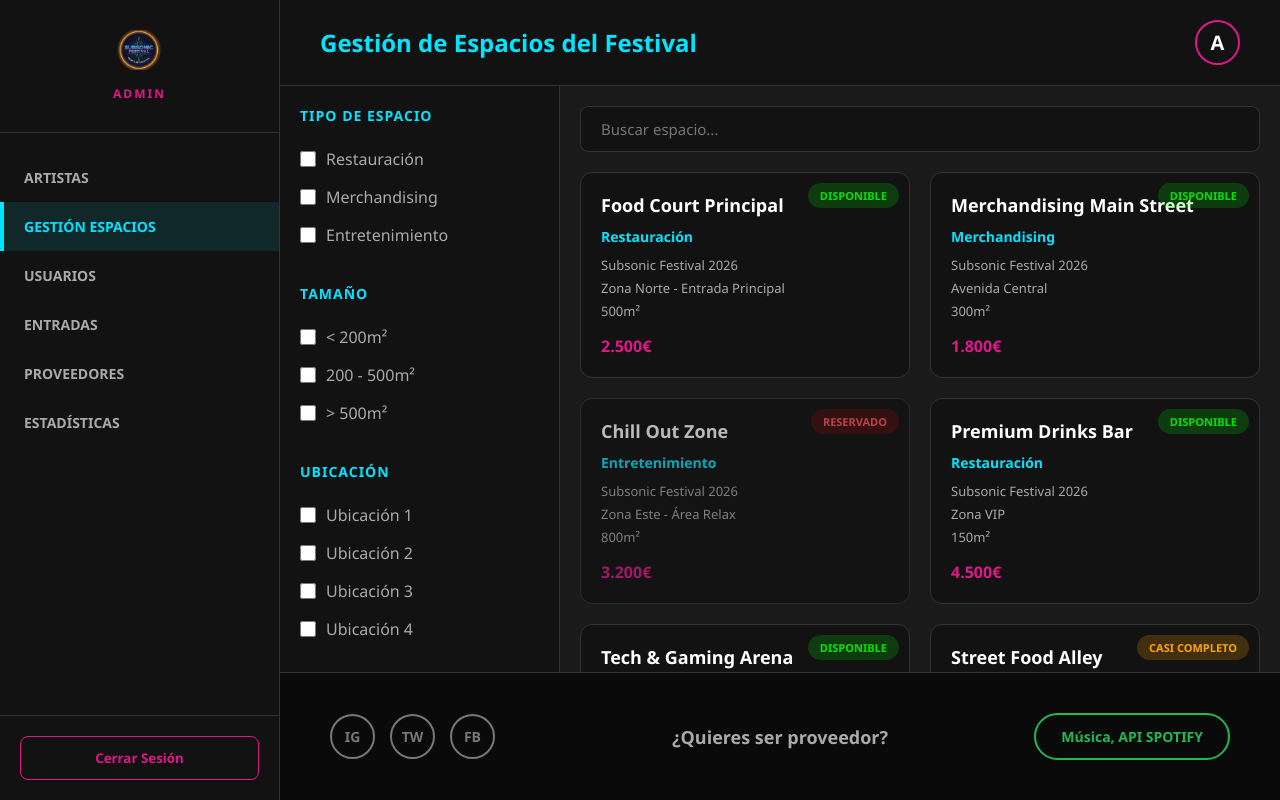
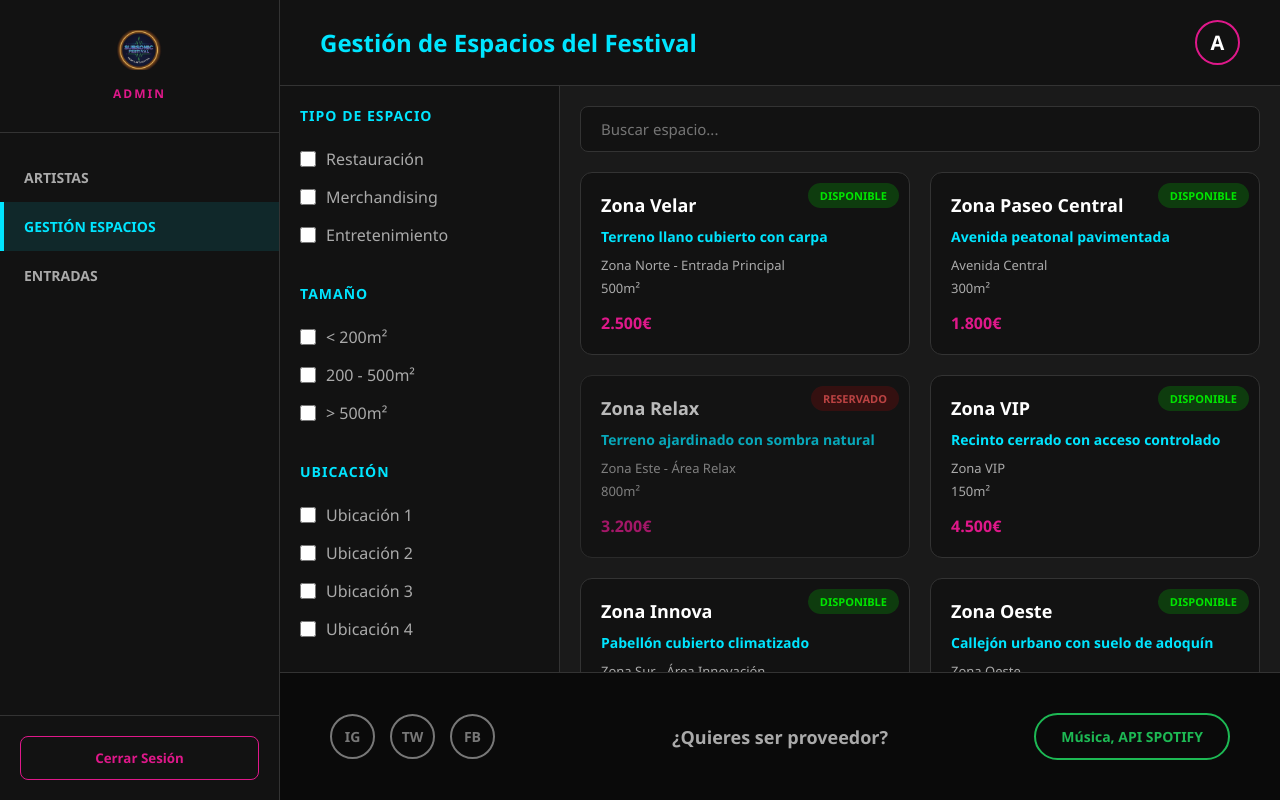
Before and after one commit to antonioRodriguez7/Proyecto-PI-Fronted, a React (Vite) app: page /perfil-admin in a window 1280 px wide. Both pictures are taken after a click on the button "GESTIÓN ESPACIOS". Built offline with nearby package versions, Linux system fonts and the light colour scheme.

Commit message:
Rediseño ventana gestion administrador

```diff
--- a/src/pages/Perfil_Admin/Perfil_Admin.css
+++ b/src/pages/Perfil_Admin/Perfil_Admin.css
@@ -125,7 +125,7 @@
     border: 1px solid #333;
     border-radius: 15px;
     padding: 40px;
-    box-shadow: 0 10px 30px rgba(0,0,0,0.5);
+    box-shadow: 0 10px 30px rgba(0, 0, 0, 0.5);
 }
 
 .form-title {
@@ -242,11 +242,13 @@
     }
 }
 
-    .espacios-container {
+.espacios-container {
     display: flex;
-    flex: 1;          /* ocupa el espacio disponible en admin-main */
-    min-height: 0;    /* CLAVE para que el overflow funcione bien */
-    }
+    flex: 1;
+    /* ocupa el espacio disponible en admin-main */
+    min-height: 0;
+    /* CLAVE para que el overflow funcione bien */
+}
 
 .espacios-filters {
     width: 280px;
@@ -379,10 +381,7 @@
     color: #ff5555;
 }
 
-.espacio-status.casi-completo {
-    background-color: rgba(255, 165, 0, 0.2);
-    color: #ffa500;
-}
+
 
 .espacio-card h3 {
     color: #fff;
@@ -522,10 +521,7 @@
     color: #ff5555;
 }
 
-.status-badge.casi-completo {
-    background-color: rgba(255, 165, 0, 0.2);
-    color: #ffa500;
-}
+
 
 .services-list {
     list-style: none;
@@ -591,10 +587,24 @@
 }
 
 .admin-main {
-  min-height: 100vh;
+    min-height: 100vh;
 }
 
 
-.admin-main > .footer {
-  margin-top: auto;
+.admin-main>.footer {
+    margin-top: auto;
 }
+
+/* --- SECCIÓN NEGOCIO ASIGNADO (modal) --- */
+.negocio-section {
+    border: 1px solid #df188a !important;
+    background-color: rgba(223, 24, 138, 0.05) !important;
+}
+
+.negocio-section h4 {
+    color: #df188a !important;
+}
+
+.negocio-section p {
+    color: #ccc !important;
+}
--- a/src/pages/Perfil_Admin/Perfil_Admin.jsx
+++ b/src/pages/Perfil_Admin/Perfil_Admin.jsx
@@ -20,14 +20,14 @@ function Perfil_Admin() {
     const espacios = [
         {
             id: 1,
-            nombre: "Food Court Principal",
-            tipo: "Restauración",
+            nombre: "Zona Velar",
+            caracteristica: "Terreno llano cubierto con carpa",
             evento: "Subsonic Festival 2026",
             lugar: "Zona Norte - Entrada Principal",
             tamano: "500m²",
             precio: "2.500€",
             ubicacion: "Ubicación 1",
-            descripcion: "Espacio premium en zona de máximo tránsito, ideal para food trucks y stands de comida.",
+            descripcion: "Espacio premium en zona de máximo tránsito, con carpa que garantiza protección frente a las condiciones meteorológicas.",
             capacidad: "20 stands",
             servicios: ["Electricidad", "Agua corriente", "Zona de carga/descarga", "Iluminación nocturna"],
             disponibilidad: "Disponible",
@@ -35,14 +35,14 @@ function Perfil_Admin() {
         },
         {
             id: 2,
-            nombre: "Merchandising Main Street",
-            tipo: "Merchandising",
+            nombre: "Zona Paseo Central",
+            caracteristica: "Avenida peatonal pavimentada",
             evento: "Subsonic Festival 2026",
             lugar: "Avenida Central",
             tamano: "300m²",
             precio: "1.800€",
             ubicacion: "Ubicación 1",
-            descripcion: "Paseo comercial principal con alta visibilidad, perfecto para venta de merchandising oficial y marcas.",
+            descripcion: "Paseo principal de alto tránsito con suelo pavimentado y señalización visual estratégica.",
             capacidad: "15 stands",
             servicios: ["Electricidad", "WiFi", "Seguridad 24h", "Almacén cercano"],
             disponibilidad: "Disponible",
@@ -50,29 +50,30 @@ function Perfil_Admin() {
         },
         {
             id: 3,
-            nombre: "Chill Out Zone",
-            tipo: "Entretenimiento",
+            nombre: "Zona Relax",
+            caracteristica: "Terreno ajardinado con sombra natural",
             evento: "Subsonic Festival 2026",
             lugar: "Zona Este - Área Relax",
             tamano: "800m²",
             precio: "3.200€",
             ubicacion: "Ubicación 2",
-            descripcion: "Área de descanso y entretenimiento con sombra, ideal para actividades interactivas y experiencias de marca.",
+            descripcion: "Área verde con árboles y vegetación que proporciona sombra natural, ideal para experiencias al aire libre.",
             capacidad: "10 espacios grandes",
             servicios: ["Electricidad", "Sombra natural", "Zona WiFi", "Asientos incluidos"],
             disponibilidad: "Reservado",
+            negocio: { nombre: "Green Bites", categoria: "Comida" },
             imagen: "/espacios/chillout.jpg"
         },
         {
             id: 4,
-            nombre: "Premium Drinks Bar",
-            tipo: "Restauración",
+            nombre: "Zona VIP",
+            caracteristica: "Recinto cerrado con acceso controlado",
             evento: "Subsonic Festival 2026",
             lugar: "Zona VIP",
             tamano: "150m²",
             precio: "4.500€",
             ubicacion: "Ubicación 3",
-            descripcion: "Espacio exclusivo en zona VIP para barra de cócteles y bebidas premium.",
+            descripcion: "Espacio exclusivo vallado con acceso restringido por pulsera, ambiente premium y atención personalizada.",
             capacidad: "5 barras",
             servicios: ["Electricidad", "Agua", "Cámaras frigoríficas", "Sistema de sonido", "Iluminación especial"],
             disponibilidad: "Disponible",
@@ -80,14 +81,14 @@ function Perfil_Admin() {
         },
         {
             id: 5,
-            nombre: "Tech & Gaming Arena",
-            tipo: "Entretenimiento",
+            nombre: "Zona Innova",
+            caracteristica: "Pabellón cubierto climatizado",
             evento: "Subsonic Festival 2026",
             lugar: "Zona Sur - Área Innovación",
             tamano: "600m²",
             precio: "2.800€",
             ubicacion: "Ubicación 2",
-            descripcion: "Espacio cubierto para experiencias tecnológicas, gaming y activaciones de marca interactivas.",
+            descripcion: "Pabellón cerrado con climatización, perfecto para instalaciones tecnológicas y activaciones de alto impacto.",
             capacidad: "8 stands grandes",
             servicios: ["Electricidad de alta potencia", "WiFi fibra óptica", "Climatización", "Proyectores"],
             disponibilidad: "Disponible",
@@ -95,29 +96,29 @@ function Perfil_Admin() {
         },
         {
             id: 6,
-            nombre: "Street Food Alley",
-            tipo: "Restauración",
+            nombre: "Zona Oeste",
+            caracteristica: "Callejón urbano con suelo de adoquín",
             evento: "Subsonic Festival 2026",
             lugar: "Zona Oeste",
             tamano: "400m²",
             precio: "2.000€",
             ubicacion: "Ubicación 4",
-            descripcion: "Callejón gastronómico con ambiente urbano, perfecto para opciones de comida rápida y casual.",
+            descripcion: "Callejón con estética urbana, suelo de adoquín y alto flujo de asistentes procedentes del escenario principal.",
             capacidad: "12 food trucks",
             servicios: ["Electricidad", "Agua", "Sistema de extracción", "Zona de comensales"],
-            disponibilidad: "Casi completo",
+            disponibilidad: "Disponible",
             imagen: "/espacios/streetfood.jpg"
         },
         {
             id: 7,
-            nombre: "Beauty & Wellness Corner",
-            tipo: "Merchandising",
+            nombre: "Zona Boutique",
+            caracteristica: "Espacio acotado con iluminación especial",
             evento: "Subsonic Festival 2026",
             lugar: "Zona VIP - Entrada secundaria",
             tamano: "120m²",
             precio: "1.500€",
             ubicacion: "Ubicación 3",
-            descripcion: "Espacio boutique para marcas de belleza, wellness y lifestyle con ambiente exclusivo.",
+            descripcion: "Rincón exclusivo con iluminación cálida y delimitación visual, pensado para marcas de carácter premium.",
             capacidad: "6 stands",
             servicios: ["Electricidad", "Espejos", "Iluminación profesional", "Aire acondicionado"],
             disponibilidad: "Disponible",
@@ -125,17 +126,18 @@ function Perfil_Admin() {
         },
         {
             id: 8,
-            nombre: "Mini Concert Stage",
-            tipo: "Entretenimiento",
+            nombre: "Zona Stage",
+            caracteristica: "Tarima elevada con gradas laterales",
             evento: "Subsonic Festival 2026",
             lugar: "Zona Centro",
             tamano: "200m²",
             precio: "5.000€",
             ubicacion: "Ubicación 1",
-            descripcion: "Escenario secundario para DJ sets, performances y activaciones musicales de marcas.",
+            descripcion: "Escenario secundario elevado con gradas a ambos lados, máxima visibilidad desde cualquier ángulo del recinto.",
             capacidad: "1 escenario completo",
             servicios: ["Sistema de sonido completo", "Iluminación profesional", "Backstage", "Generador propio"],
             disponibilidad: "Reservado",
+            negocio: { nombre: "SoundWave Events", categoria: "Entretenimiento" },
             imagen: "/espacios/stage.jpg"
         }
     ];
@@ -202,10 +204,7 @@ function Perfil_Admin() {
                     >
                         GESTIÓN ESPACIOS
                     </button>
-                    <button className="admin-nav-btn">USUARIOS</button>
                     <button className="admin-nav-btn">ENTRADAS</button>
-                    <button className="admin-nav-btn">PROVEEDORES</button>
-                    <button className="admin-nav-btn">ESTADÍSTICAS</button>
                 </nav>
 
                 <div className="admin-sidebar-footer">
@@ -443,8 +442,7 @@ function Perfil_Admin() {
                                             {espacio.disponibilidad}
                                         </div>
                                         <h3>{espacio.nombre}</h3>
-                                        <p className="espacio-tipo">{espacio.tipo}</p>
-                                        <p className="espacio-detalle"> {espacio.evento}</p>
+                                        <p className="espacio-tipo">{espacio.caracteristica}</p>
                                         <p className="espacio-detalle"> {espacio.lugar}</p>
                                         <p className="espacio-detalle"> {espacio.tamano}</p>
                                         <p className="espacio-precio"> {espacio.precio}</p>
@@ -472,7 +470,7 @@ function Perfil_Admin() {
                             <div className="modal-grid">
                                 <div className="modal-section">
                                     <h4>Información General</h4>
-                                    <p><strong>Tipo:</strong> {selectedEspacio.tipo}</p>
+                                    <p><strong>Característica:</strong> {selectedEspacio.caracteristica}</p>
                                     <p><strong>Evento:</strong> {selectedEspacio.evento}</p>
                                     <p><strong>Ubicación:</strong> {selectedEspacio.lugar}</p>
                                     <p><strong>Tamaño:</strong> {selectedEspacio.tamano}</p>
@@ -494,13 +492,21 @@ function Perfil_Admin() {
                                         ))}
                                     </ul>
                                 </div>
+
+                                {selectedEspacio.disponibilidad === 'Reservado' && selectedEspacio.negocio && (
+                                    <div className="modal-section negocio-section">
+                                        <h4>🏢 Negocio Asignado</h4>
+                                        <p><strong>Nombre:</strong> {selectedEspacio.negocio.nombre}</p>
+                                        <p><strong>Categoría:</strong> {selectedEspacio.negocio.categoria}</p>
+                                    </div>
+                                )}
                             </div>
 
+                            {selectedEspacio.disponibilidad === 'Reservado' && (
                                 <div className="modal-actions">
-                                <button className="btn-reserve">Reservar Espacio</button>
-                                <button className="btn-edit">Editar Información</button>
                                     <button className="btn-contact">Contactar Proveedor</button>
                                 </div>
+                            )}
                         </div>
                     </div>
                 )}
```
Lines whose indentation alone changed are shown as unchanged.
